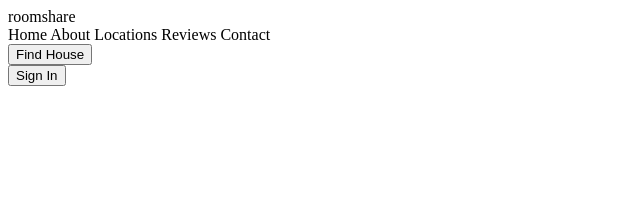
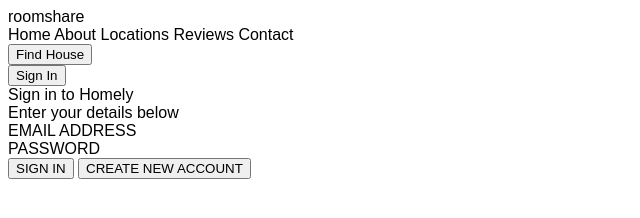
Before and after one commit to jasonbasuil/dribbble_challenge_1_roomshare_platform, a plain HTML site: page index.html in a window 1280 px wide. Shown: the whole page, without its empty margins (0-640 px from the left). Drawn offline with Linux system fonts and the light colour scheme.

Commit message:
More markup

```diff
--- a/index.html
+++ b/index.html
@@ -3,7 +3,8 @@
 <html>
 <head>
     <meta http-equiv="Content-Type" content="text/html; charset=UTF-8" />
-	<title>Roomshare Platform</title>
+    <title>Roomshare Platform</title>
+    <link rel='stylesheet' type='text/css' href='style.css'>
 </head>
 <body>
     <div class='app'>
@@ -24,6 +25,18 @@
             </div>
         </div>
         <div class='sign-in-container'>
+            <div class='sign-in-header'>
+                <div>Sign in to Homely</div>
+                <div>Enter your details below</div>
+            </div>
+            <div class='sign-in-body'>
+                <div>EMAIL ADDRESS</div>
+                <form type='text'></form>
+                <div>PASSWORD</div>
+                <form type='text'></form>
+                <button>SIGN IN</button>
+                <button>CREATE NEW ACCOUNT</button>
+            </div>
         </div>
         <div class='footer-container'>
         </div>
--- a/style.css
+++ b/style.css
@@ -0,0 +1,3 @@
+.app {
+    font-family: Arial, Helvetica, sans-serif;
+}
```
